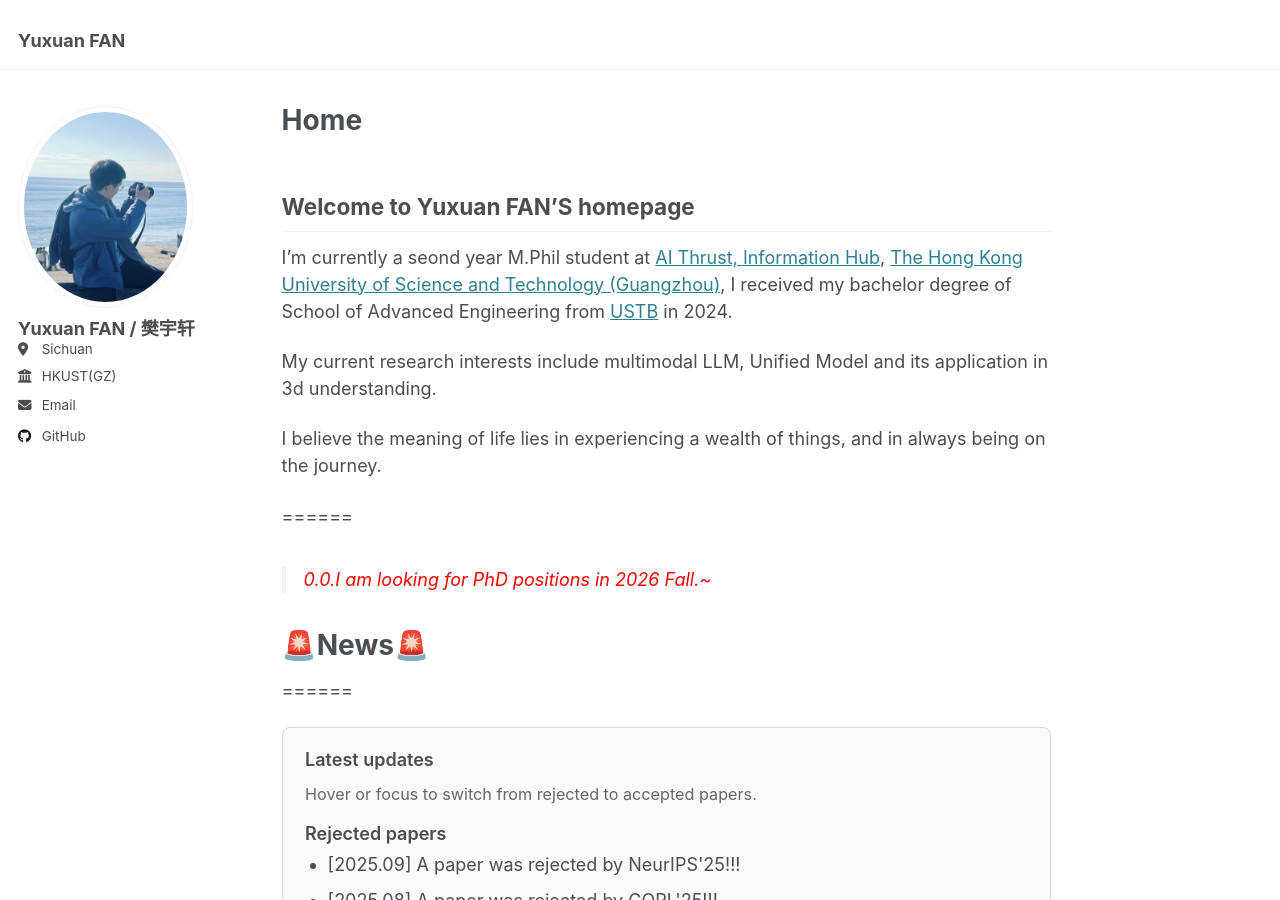
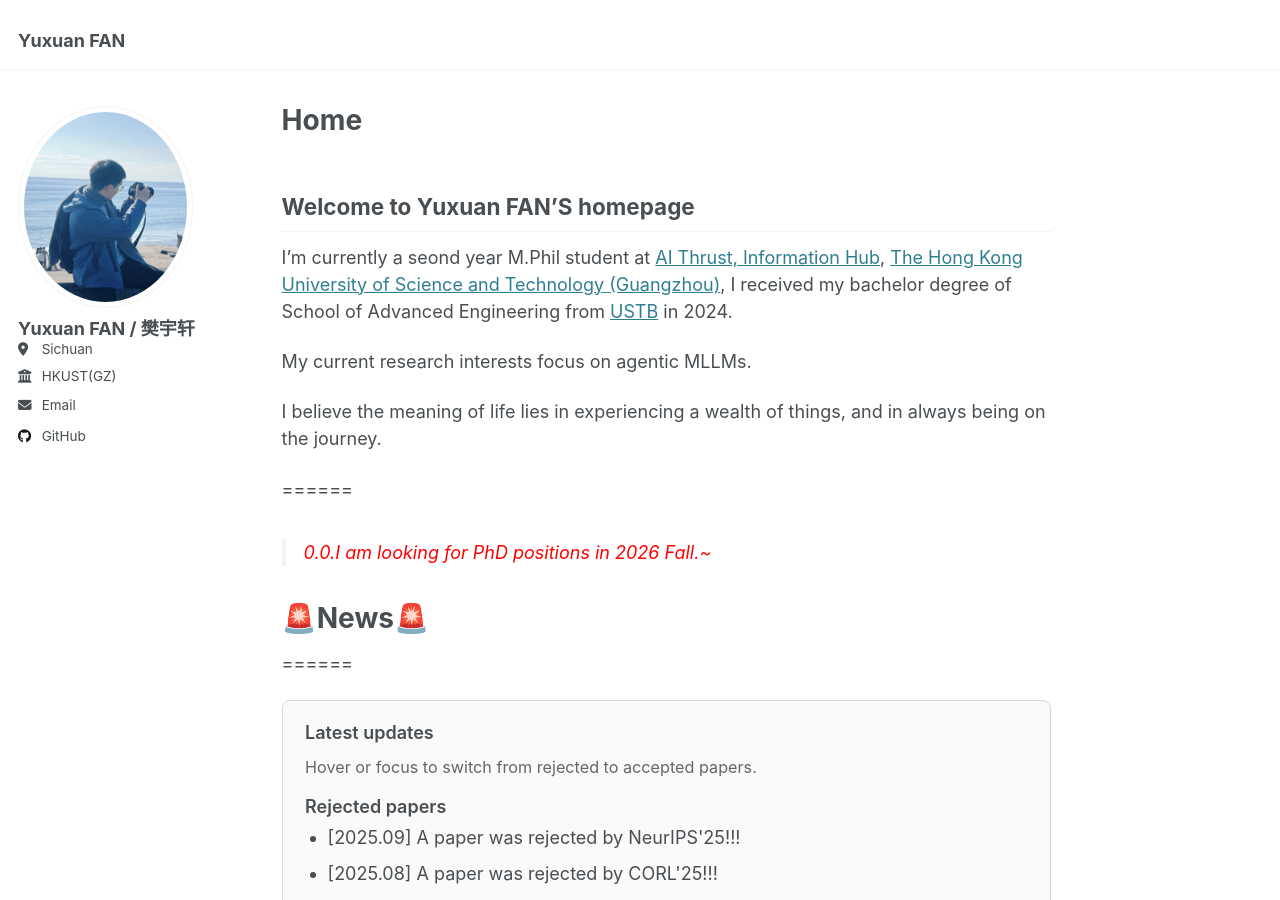
Before and after one commit to yuxuanfanOrion/yuxuanfanOrion.github.io, a Jekyll site: the page built from _pages/about.md, in a window 1280 px wide and 900 px high. Built offline with Jekyll 4.4.1, drawn with Linux system fonts in a browser that asks for light colours.

Commit message:
Update about.md

```diff
--- a/_pages/about.md
+++ b/_pages/about.md
@@ -11,7 +11,7 @@ redirect_from:
 
 I'm currently a seond year M.Phil student at [AI Thrust, Information Hub](https://www.hkust-gz.edu.cn/academics/hubs-and-thrust-areas/information-hub/), [The Hong Kong University of Science and Technology (Guangzhou)](https://hkust-gz.edu.cn/),  I received my bachelor degree of School of Advanced Engineering from [USTB](https://www.ustb.edu.cn/) in 2024.
 
-My current research interests include multimodal LLM, Unified Model and its application in 3d understanding.
+My current research interests focus on agentic MLLMs.
 
 I believe the meaning of life lies in experiencing a wealth of things, and in always being on the journey.
 
```
